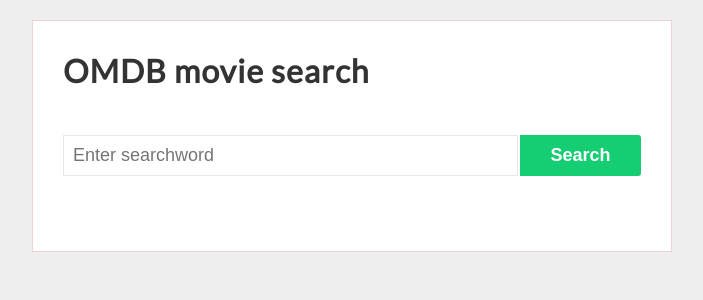
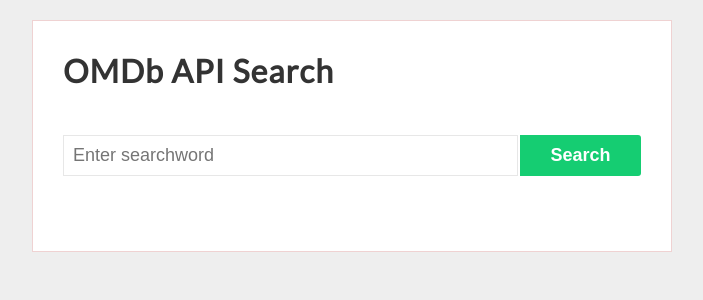
Before and after one commit to mickeeri/omdb-search, a React (Create React App) app: page / in a window 1280 px wide. Shown: the top 300 px of the page, without its empty margins (288-991 px from the left). Built offline with nearby package versions, Linux system fonts and the light colour scheme; the HTML template or start-up script is replaced by a standard one; what styled-media-query would draw is missing.

Commit message:
Update Readme and title.

```diff
--- a/public/index.html
+++ b/public/index.html
@@ -21,7 +21,7 @@
       work correctly both with client-side routing and a non-root public URL.
       Learn how to configure a non-root public URL by running `npm run build`.
     -->
-    <title>React App</title>
+    <title>OMDb API Search</title>
   </head>
   <body>
     <noscript>
--- a/src/containers/MovieFinder.js
+++ b/src/containers/MovieFinder.js
@@ -102,7 +102,7 @@
 
     return (
       <div>
-        <Header>OMDB movie search</Header>
+        <Header>OMDb API Search</Header>
         <Filter onSearch={this.handleSearch} isFetching={isFetching} />
         {movies.length ? (
           <Fragment>
```
Also changed, not shown: 1 other file (tests, documents, lock files or other folders).
